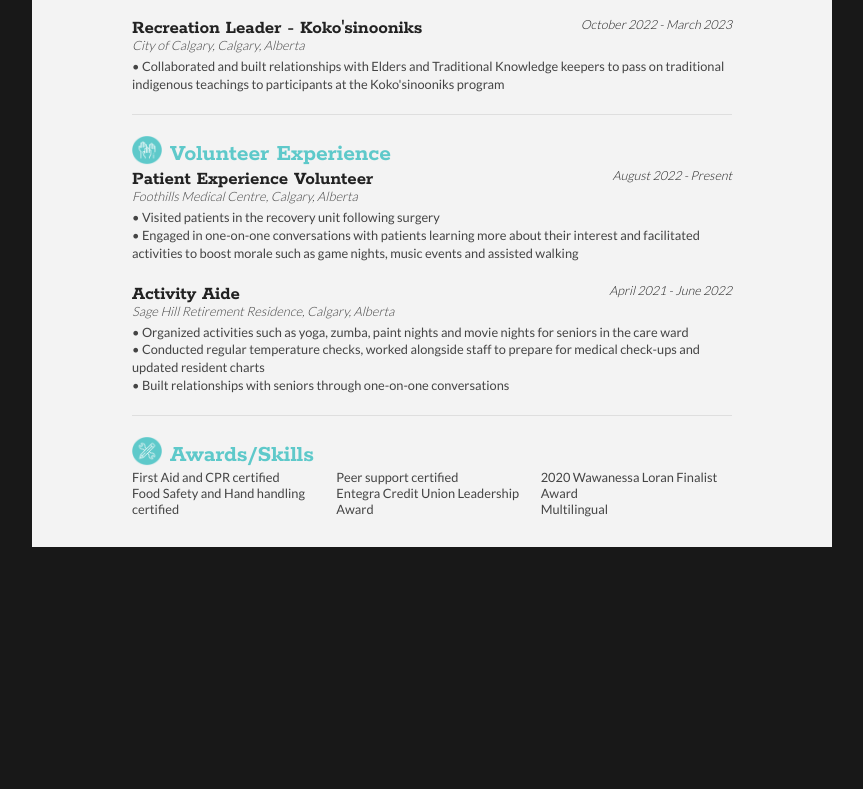
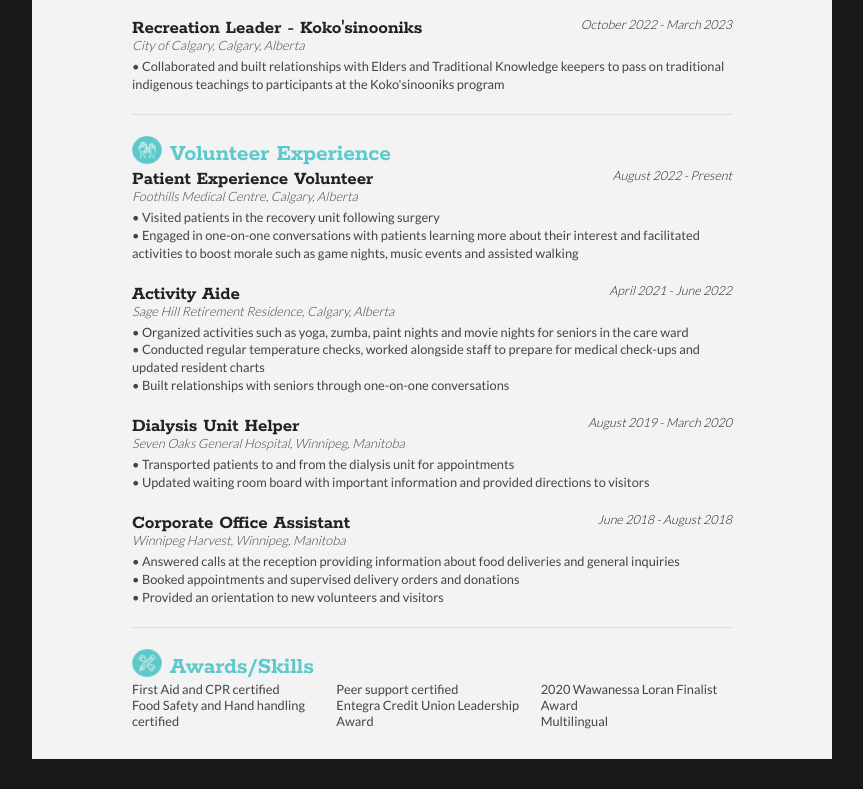
Before and after one commit to khushijariwalaa/khushijariwalaa.github.io, a plain HTML site: page index.html in a window 1280 px wide. Shown: the part 670-1459 px from the top of the page, without its empty margins (208-1071 px from the left). Before the commit the page ends 1247 px from the top, so only its background shows below. Drawn offline with Linux system fonts and the light colour scheme.

Commit message:
Updated volunteer experience

```diff
--- a/index.html
+++ b/index.html
@@ -118,6 +118,23 @@
 						&#x2022 Built relationships with seniors through one-on-one conversations
 					</p>
 				</article>
+				<article>
+					<h2>Dialysis Unit Helper<span class="subDetails">August 2019 - March 2020</span></h2>
+					<p class="subDetails">Seven Oaks General Hospital, Winnipeg, Manitoba</p>
+					<p class="description">
+						&#x2022 Transported patients to and from the dialysis unit for appointments<br>
+						&#x2022 Updated waiting room board with important information and provided directions to visitors
+					</p>
+				</article>
+				<article>
+					<h2>Corporate Office Assistant<span class="subDetails">June 2018 - August 2018</span></h2>
+					<p class="subDetails">Winnipeg Harvest, Winnipeg, Manitoba</p>
+					<p class="description">
+						&#x2022 Answered calls at the reception providing information about food deliveries and general inquiries<br>
+						&#x2022 Booked appointments and supervised delivery orders and donations<br>
+						&#x2022 Provided an orientation to new volunteers and visitors
+					</p>
+				</article>
 			</div>
 			<div class="clear"></div>
 		</section>
```
